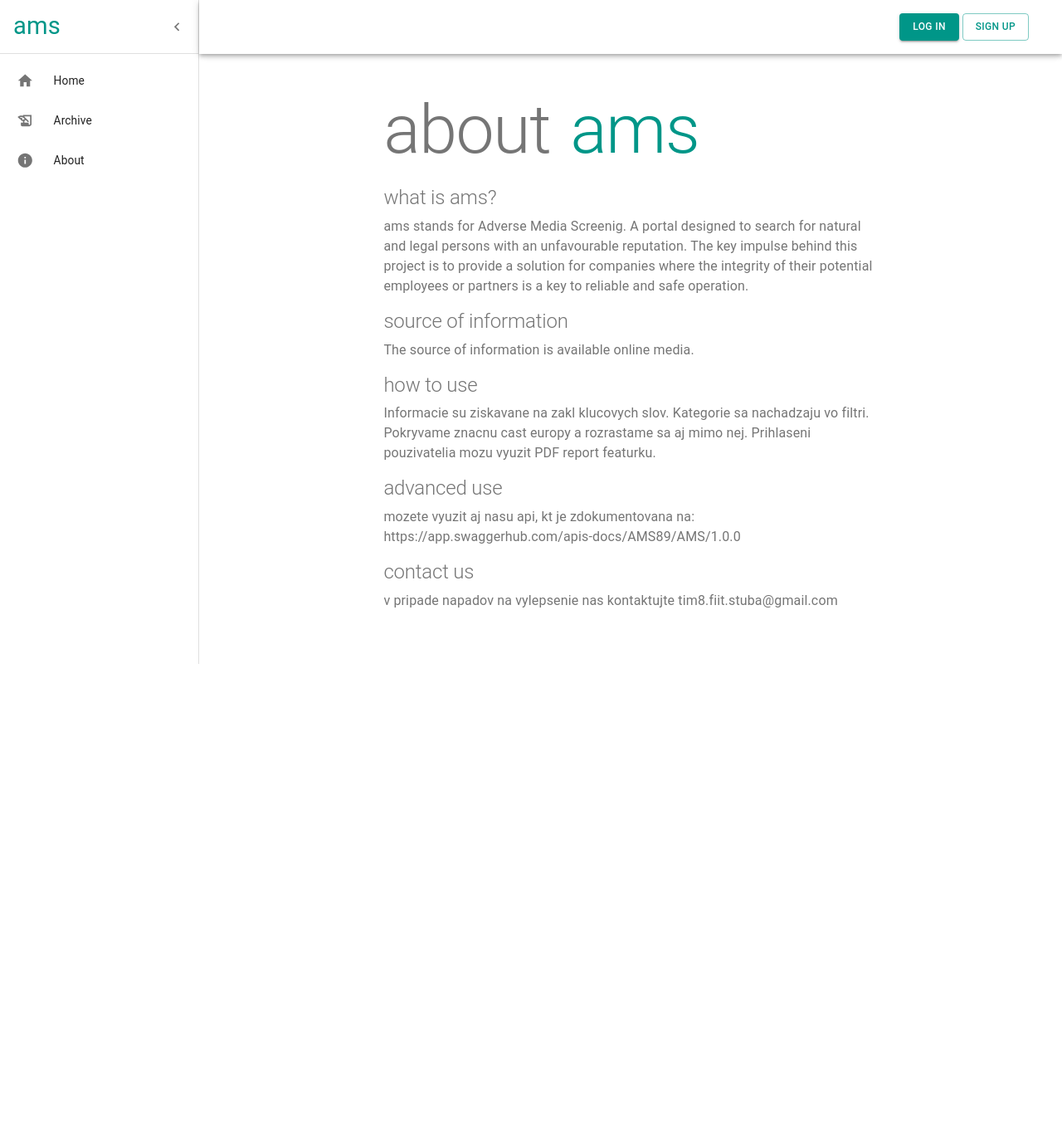
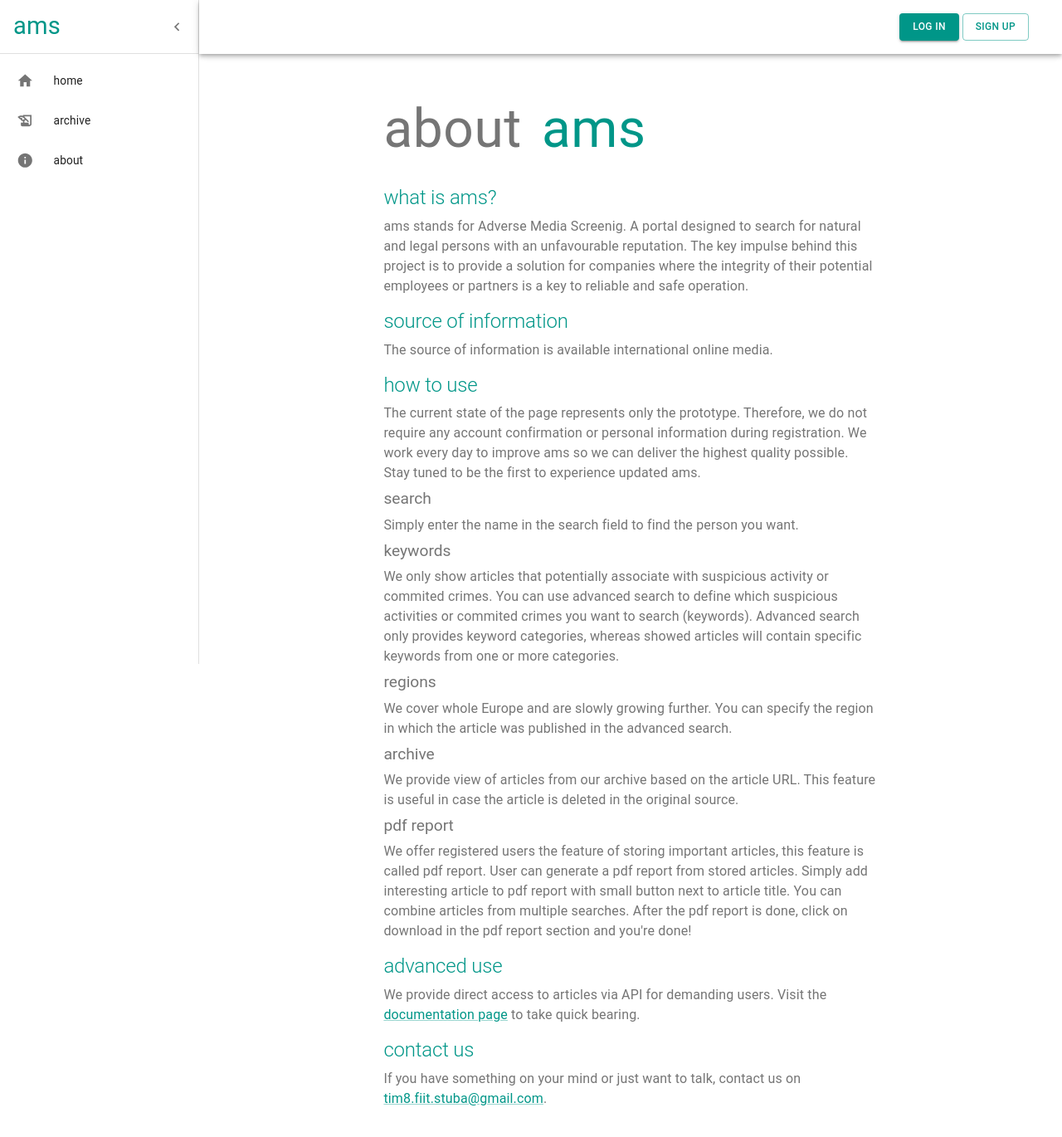
Before and after one commit to FIIT-TEAM8/application_web, a React (Create React App) app in the folder frontend/: page /about in a window 1280 px wide. Shown: the top 1370 px of the page at 83% size. Before the commit the page ends 800 px from the top, so only its background shows below. Built offline with nearby package versions, Linux system fonts and the light colour scheme.

Commit message:
improvement based on notes from team meeting

```diff
--- a/frontend/src/Components/AboutPage.jsx
+++ b/frontend/src/Components/AboutPage.jsx
@@ -1,4 +1,4 @@
-import { Typography, Grid, Stack, IconButton } from "@mui/material";
+import { Typography, Grid, Link, IconButton } from "@mui/material";
 import { useWindowSize } from "../Utils/Screen";
 import { useUser } from "../Utils/UserContext";
 import DeleteIcon from "@mui/icons-material/Delete";
@@ -26,13 +26,13 @@ export default function AboutPage() {
                 direction={"row"}
             >
                 <Grid item>
-                    <Typography variant="h1" color="secondary">
-                        about
+                    <Typography component="h1" fontSize={"4rem"} color="secondary">
+                    about
                     </Typography>
                 </Grid>
                 <Grid item>
-                    <Typography variant="h1" color="primary">
-                        ams
+                    <Typography component="h1" fontSize={"4rem"} color="primary">
+                    ams
                     </Typography>
                 </Grid>
             </Grid>
@@ -47,14 +47,13 @@ export default function AboutPage() {
                         direction={"column"}
                     >
                         <Grid item>
-                            <Typography variant="h2" color="secondary">
-                                what is ams?
+                            <Typography variant="h2" color="primary">
+                            what is ams?
                             </Typography>
                         </Grid>
                         <Grid item>
                             <Typography color="secondary" fontSize={"1rem"}>
-                                ams stands for Adverse Media Screenig. A portal designed to search for natural and legal persons with an unfavourable reputation. The key impulse behind this project is to provide a solution for companies where
-    the integrity of their potential employees or partners is a key to reliable and safe operation.
+                            ams stands for Adverse Media Screenig. A portal designed to search for natural and legal persons with an unfavourable reputation. The key impulse behind this project is to provide a solution for companies where the integrity of their potential employees or partners is a key to reliable and safe operation.
                             </Typography>
                         </Grid>
                     </Grid>
@@ -65,13 +64,13 @@ export default function AboutPage() {
                         direction={"column"}
                     >
                         <Grid item>
-                            <Typography variant="h2" color="secondary">
-                                source of information
+                            <Typography variant="h2" color="primary">
+                            source of information
                             </Typography>
                         </Grid>
                         <Grid item>
                             <Typography color="secondary" fontSize={"1rem"}>
-                                The source of information is available online media.
+                            The source of information is available international online media.
                             </Typography>
                         </Grid>
                     </Grid>
@@ -82,13 +81,87 @@ export default function AboutPage() {
                         direction={"column"}
                     >
                         <Grid item>
-                            <Typography variant="h2" color="secondary">
-                                how to use
+                            <Typography variant="h2" color="primary">
+                            how to use
+                            </Typography>
+                        </Grid>
+                        <Grid item>
+                            <Grid container
+                                spacing={1}
+                                direction={"column"}
+                            >
+                                <Grid item>
+                                    <Typography color="secondary" fontSize={"1rem"}>
+                                    The current state of the page represents only the prototype. Therefore, we do not require any account confirmation or personal information during registration. We work every day to improve ams so we can deliver the highest quality possible. Stay tuned to be the first to experience updated ams.
+                                    </Typography>
+                                </Grid>
+                                <Grid item>
+                                    <Typography variant="h3" color="secondary">
+                                    search
+                                    </Typography>
+                                </Grid>
+                                <Grid item>
+                                    <Typography color="secondary" fontSize={"1rem"}>
+                                    Simply enter the name in the search field to find the person you want.
+                                    </Typography>
+                                </Grid>
+                                <Grid item>
+                                    <Typography variant="h3" color="secondary">
+                                    keywords
+                                    </Typography>
+                                </Grid>
+                                <Grid item>
+                                    <Typography color="secondary" fontSize={"1rem"}>
+                                    We only show articles that potentially associate with suspicious activity or commited crimes. You can use advanced search to define which suspicious activities or commited crimes you want to search (keywords). Advanced search only provides keyword categories, whereas showed articles will contain specific keywords from one or more categories.
+                                    </Typography>
+                                </Grid>
+                                <Grid item>
+                                    <Typography variant="h3" color="secondary">
+                                        regions
+                                    </Typography>
+                                </Grid>
+                                <Grid item>
+                                    <Typography color="secondary" fontSize={"1rem"}>
+                                    We cover whole Europe and are slowly growing further. You can specify the region in which the article was published in the advanced search.
+                                    </Typography>
+                                </Grid>
+                                <Grid item>
+                                    <Typography variant="h3" color="secondary">
+                                    archive
+                                    </Typography>
+                                </Grid>
+                                <Grid item>
+                                    <Typography color="secondary" fontSize={"1rem"}>
+                                    We provide view of articles from our archive based on the article URL. This feature is useful in case the article is deleted in the original source.
+                                    </Typography>
+                                </Grid>
+                                <Grid item>
+                                    <Typography variant="h3" color="secondary">
+                                    pdf report
+                                    </Typography>
+                                </Grid>
+                                <Grid item>
+                                    <Typography color="secondary" fontSize={"1rem"}>
+                                    We offer registered users the feature of storing important articles, this feature is called pdf report. User can generate a pdf report from stored articles. Simply add interesting article to pdf report with small button next to article title. You can combine articles from multiple searches. After the pdf report is done, click on download in the pdf report section and you're done!
+                                    </Typography>
+                                </Grid>
+                            </Grid>
+                        </Grid>
+                    </Grid>
+                </Grid>
+                <Grid item>
+                    <Grid container
+                        spacing={1}
+                        direction={"column"}
+                    >
+                        <Grid item>
+                            <Typography variant="h2" color="primary">
+                                advanced use
                             </Typography>
                         </Grid>
                         <Grid item>
                             <Typography color="secondary" fontSize={"1rem"}>
-                                Informacie su ziskavane na zakl klucovych slov. Kategorie sa nachadzaju vo filtri. Pokryvame znacnu cast europy a rozrastame sa aj mimo nej. Prihlaseni pouzivatelia mozu vyuzit PDF report featurku.
+                            We provide direct access to articles via API for demanding users. Visit the <Link href="https://app.swaggerhub.com/apis-docs/AMS89/AMS/1.0.0" target="_blank" rel="noopener">documentation page</Link> to take quick bearing.
                             </Typography>
                         </Grid>
                     </Grid>
@@ -99,30 +172,13 @@ export default function AboutPage() {
                         direction={"column"}
                     >
                         <Grid item>
-                            <Typography variant="h2" color="secondary">
-                                advanced use
-                            </Typography>
-                        </Grid>
-                        <Grid item>
-                            <Typography color="secondary" fontSize={"1rem"}>
-                                mozete vyuzit aj nasu api, kt je zdokumentovana na: https://app.swaggerhub.com/apis-docs/AMS89/AMS/1.0.0
-                            </Typography>
-                        </Grid>
-                    </Grid>
-                </Grid>
-                <Grid item>
-                    <Grid container
-                        spacing={1}
-                        direction={"column"}
-                    >
-                        <Grid item>
-                            <Typography variant="h2" color="secondary">
+                            <Typography variant="h2" color="primary">
                                 contact us
                             </Typography>
                         </Grid>
                         <Grid item>
                             <Typography color="secondary" fontSize={"1rem"}>
-                                v pripade napadov na vylepsenie nas kontaktujte tim8.fiit.stuba@gmail.com
+                            If you have something on your mind or just want to talk, contact us on <Link href={`mailto:tim8.fiit.stuba@gmail.com`} target="_blank" rel="noopener">tim8.fiit.stuba@gmail.com</Link>.
                             </Typography>
                         </Grid>
                     </Grid>
--- a/frontend/src/Components/SidebarItems.jsx
+++ b/frontend/src/Components/SidebarItems.jsx
@@ -9,9 +9,9 @@ import { Link } from "react-router-dom";
 export function SidebarItems({ open }) {
     return (
         <List>
-            <SidebarItem open={open} text="Home" icon={<HomeIcon />} href="/search" />
-            <SidebarItem open={open} text="Archive" icon={<HistoryEduIcon />} href="/archive" />
-            <SidebarItem open={open} text="About" icon={<InfoIcon />} href="/about" />
+            <SidebarItem open={open} text="home" icon={<HomeIcon />} href="/search" />
+            <SidebarItem open={open} text="archive" icon={<HistoryEduIcon />} href="/archive" />
+            <SidebarItem open={open} text="about" icon={<InfoIcon />} href="/about" />
         </List>
     );
 }
```
